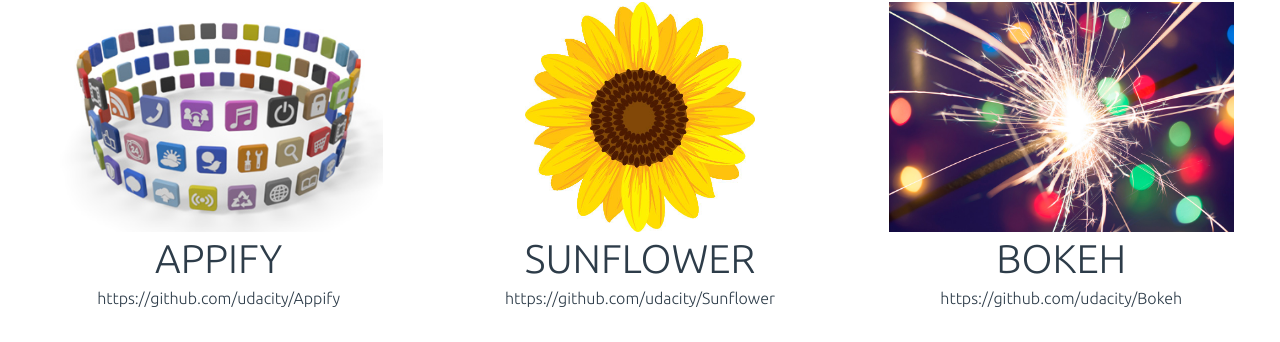
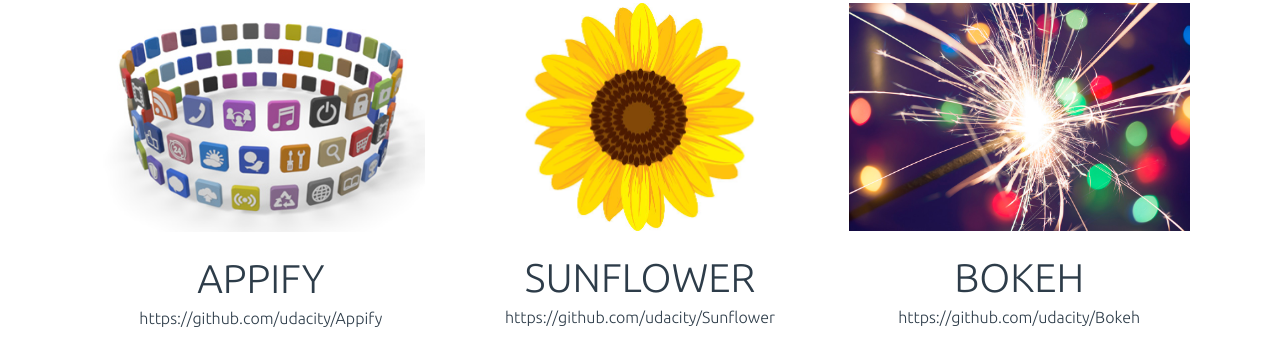
Before and after one commit to tomiik/udacity-fs-build-a-portfolio, a plain HTML site: page index.html in a window 1280 px wide. Shown: the part 643-985 px from the top of the page. Drawn offline with Linux system fonts and the light colour scheme; a web font is replaced by a local one.

Commit message:
fine tuning

```diff
--- a/index.html
+++ b/index.html
@@ -1,51 +1,60 @@
-<!DOCTYPE html>
+<!doctype html>
 <html>
   <head>
     <meta charset="utf-8">
+    <meta name="viewport" content="width=device-width,initial-scale=1">
     <title>Udacity Full Stack Project - Build a portfolio -</title>
-    <link rel="stylesheet" href="./styles/master.css" media="screen" title="no title">
-    <link href="https://fonts.googleapis.com/css?family=Arimo:400,700|Ek+Mukta:200,300,400,500|Ubuntu:300,400,500|PT+Sans+Caption:400,700|Raleway:100,200,300,400,500|Julius+Sans+One|Lato:100,300,400,700|Khula:300,400,600,700|Montserrat:400,700|Open+Sans:300,400,600,700|Poppins:300,400,500|Quicksand:300,400,700|Roboto:100,300,400,500,700|Work+Sans:300,400,500,700" rel="stylesheet">
+    <link rel="stylesheet" href="./styles/master.css" media="screen">
+    <link href="https://fonts.googleapis.com/css?family=Quicksand:300,400" rel="stylesheet">
+    <link href="https://fonts.googleapis.com/css?family=Roboto:300,400" rel="stylesheet">
+    <link href="https://fonts.googleapis.com/css?family=Ubuntu:300" rel="stylesheet">
   </head>
   <body>
-    <div id="header">
+    <div id="container">
+      <header id="header">
         <img id="header-logo" src="./images/logo-udacity-mark.svg" alt="logo" />
         <div id="header-right">
           <span id="header-name">Jane Doette</span>
           <br>
           <span id="header-title">Front-end ninja</span>
         </div>
-    </div>
+      </header>
       <hr>
       <div id="top-img-box">
           <img id="top-img" src="./images/matrix.jpg" alt="sun flower" />
       </div>
-
       <div id="featured-work">
         Featured Work
       </div>
-
       <div id="menu-container">
         <div class="menu-box">
+          <div class="menu-img-box">
             <img class="menu-img" src="./images/appify.jpg" alt="work1" />
+          </div>
           <br />
           <span class="menu-title">Appify</span>
           <br />
           <span class="menu-url">https://github.com/udacity/Appify</span>
         </div>
         <div class="menu-box">
-        <img class="menu-img" src="./images/sunflower.jpg" alt="work2" />
+          <div class="menu-img-box">
+            <img class="menu-img" src="./images/sunflower.png" alt="work2" />
+          </div>
           <br />
           <span class="menu-title">Sunflower</span>
           <br />
           <span class="menu-url">https://github.com/udacity/Sunflower</span>
         </div>
         <div class="menu-box">
+          <div class="menu-img-box">
             <img class="menu-img" src="./images/bokeh.jpg" alt="work3" />
+          </div>
           <br />
           <span class="menu-title">Bokeh</span>
           <br />
           <span class="menu-url">https://github.com/udacity/Bokeh</span>
         </div>
       </div>
+    </div>
   </body>
 </html>
```
Also changed, not shown: images/himawari.jpg (deleted), images/sunflower.png (added). Lines whose indentation alone changed are shown as unchanged.
